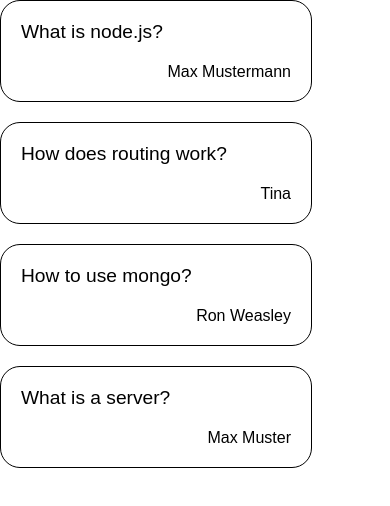
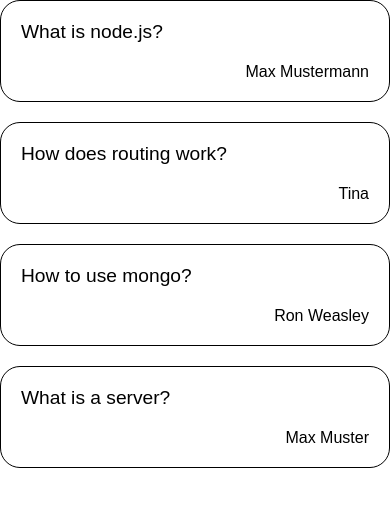
Before and after one commit to pixxelschubser/lean-coffee-board, a React (Create React App) app in the folder client/: page / in a window 390 px wide. Shown: the top 506 px of the page. Built offline with nearby package versions, Linux system fonts and the light colour scheme.

Commit message:
adjust card sizing for mobile and desktop view

```diff
--- a/client/src/components/Card.js
+++ b/client/src/components/Card.js
@@ -11,12 +11,18 @@ export default function Card({ text, author }) {
 
 const StyledArticle = styled.article`
   width: 400px;
-  max-width: 80%;
+  max-width: 100%;
+  margin: 0 auto;
   margin-bottom: 20px;
   padding: 20px;
   border-radius: 20px;
   border: 1px solid black;
-  display: inline-block;
+  display: block;
+
+  @media only screen and (min-width: 880px) {
+    display: inline-block;
+    margin: 0 20px 20px 0;
+  }
 `
 
 const StyledText = styled.p`
```
